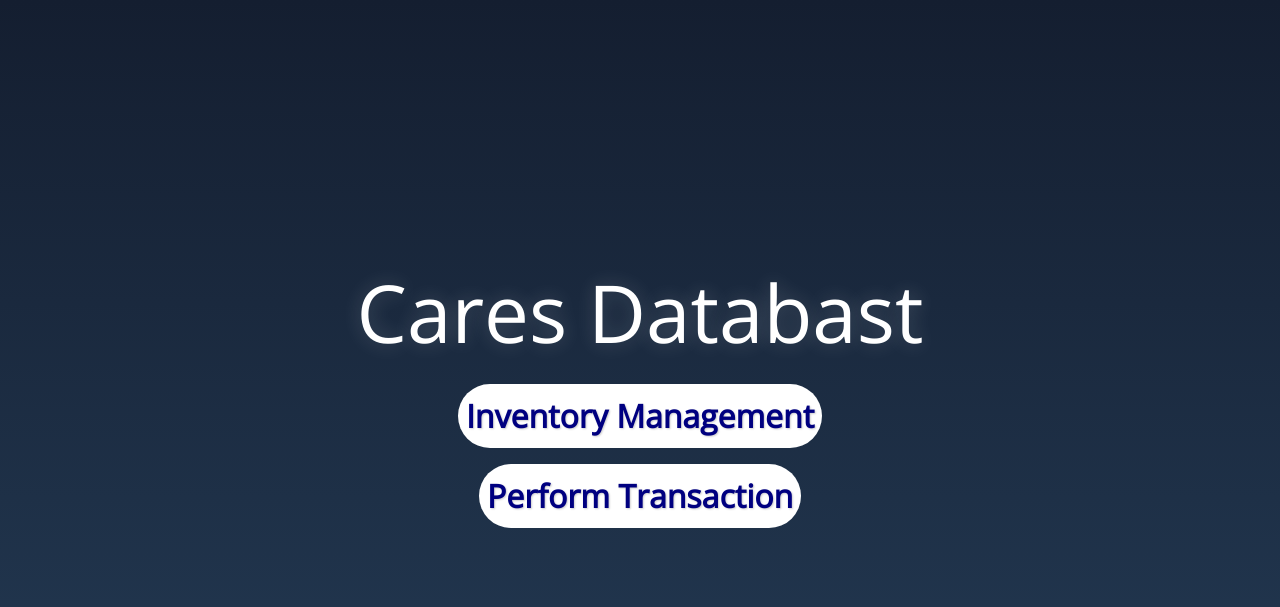
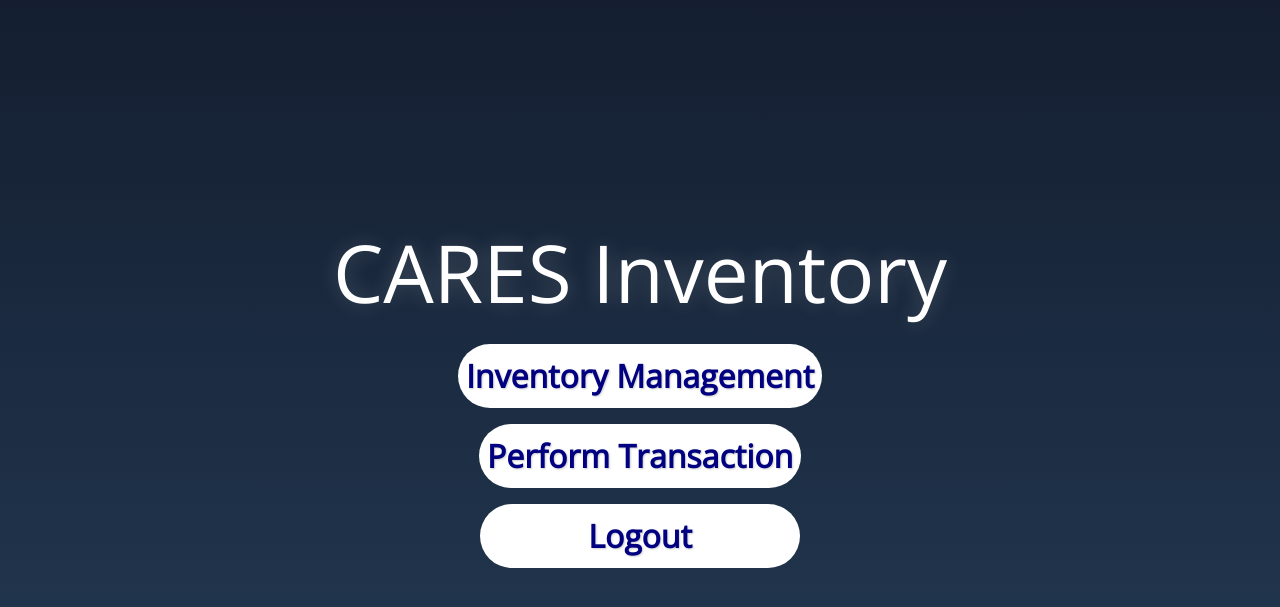
Before and after one commit to JMANN240/cares-center-inventory, a FastAPI app: template templates/index.html in a window 1280 px wide. Shown: the top 607 px of the page. Run offline with FastAPI, Linux system fonts and the light colour scheme; the template is opened without the code that fills it, so the values that code supplies are empty.

Commit message:
added logout button

```diff
--- a/templates/index.html
+++ b/templates/index.html
@@ -15,9 +15,18 @@
 </head>
 
 <body>
-	<h1>Cares Databast</h1>
+<h1>CARES Inventory</h1>
     <button type="button">Inventory Management</button>
     <button type="button">Perform Transaction</button>
+    <button id="logout">Logout</button>
+    <script>
+        document.querySelector('#logout').addEventListener('click', async () => {
+            let res = await fetch('/api/manager/logout', {
+                method: 'POST'
+            });
+            window.location.href = window.location.href;
+        })
+    </script>
 </body>
 
 </html>
```
Lines whose indentation alone changed are shown as unchanged.
